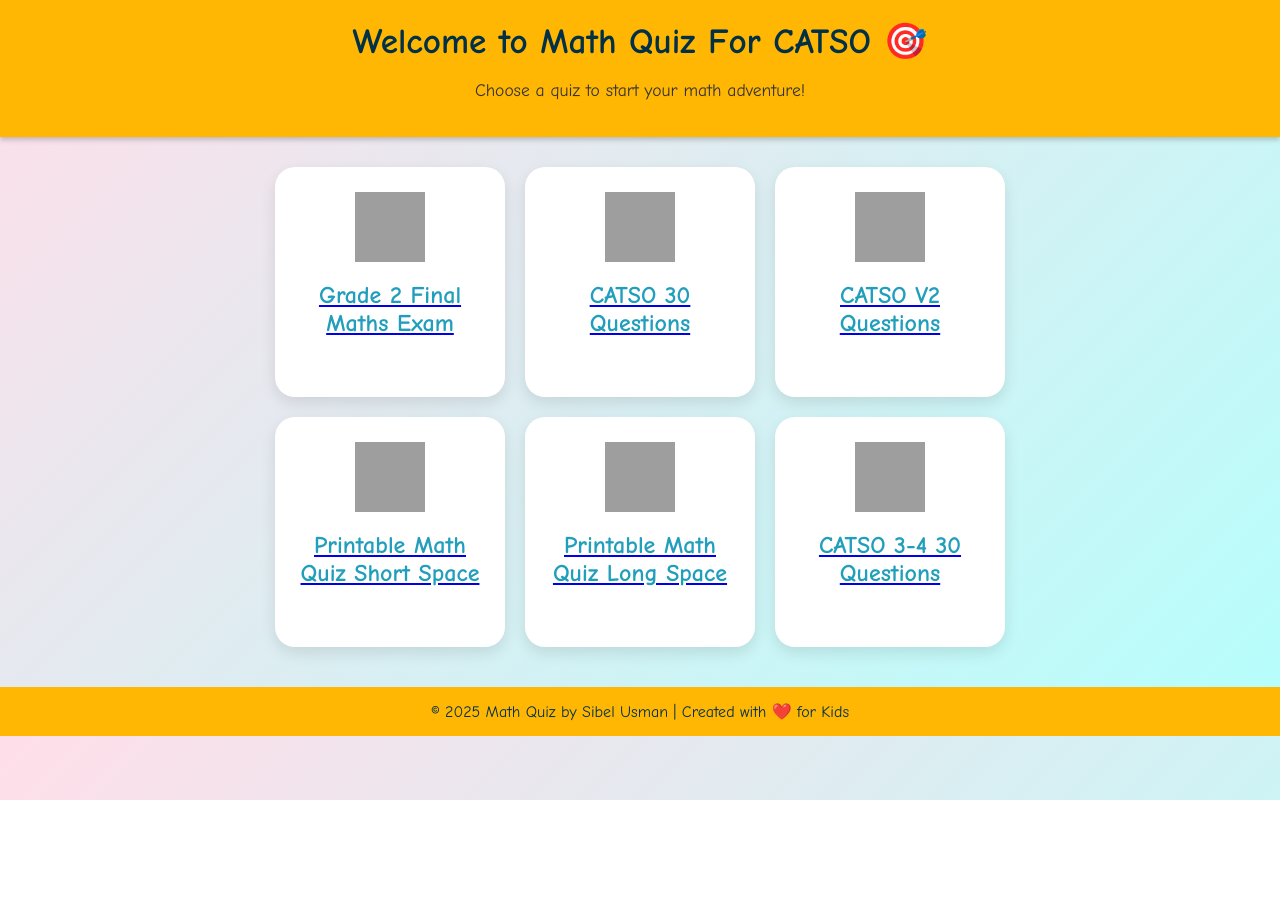
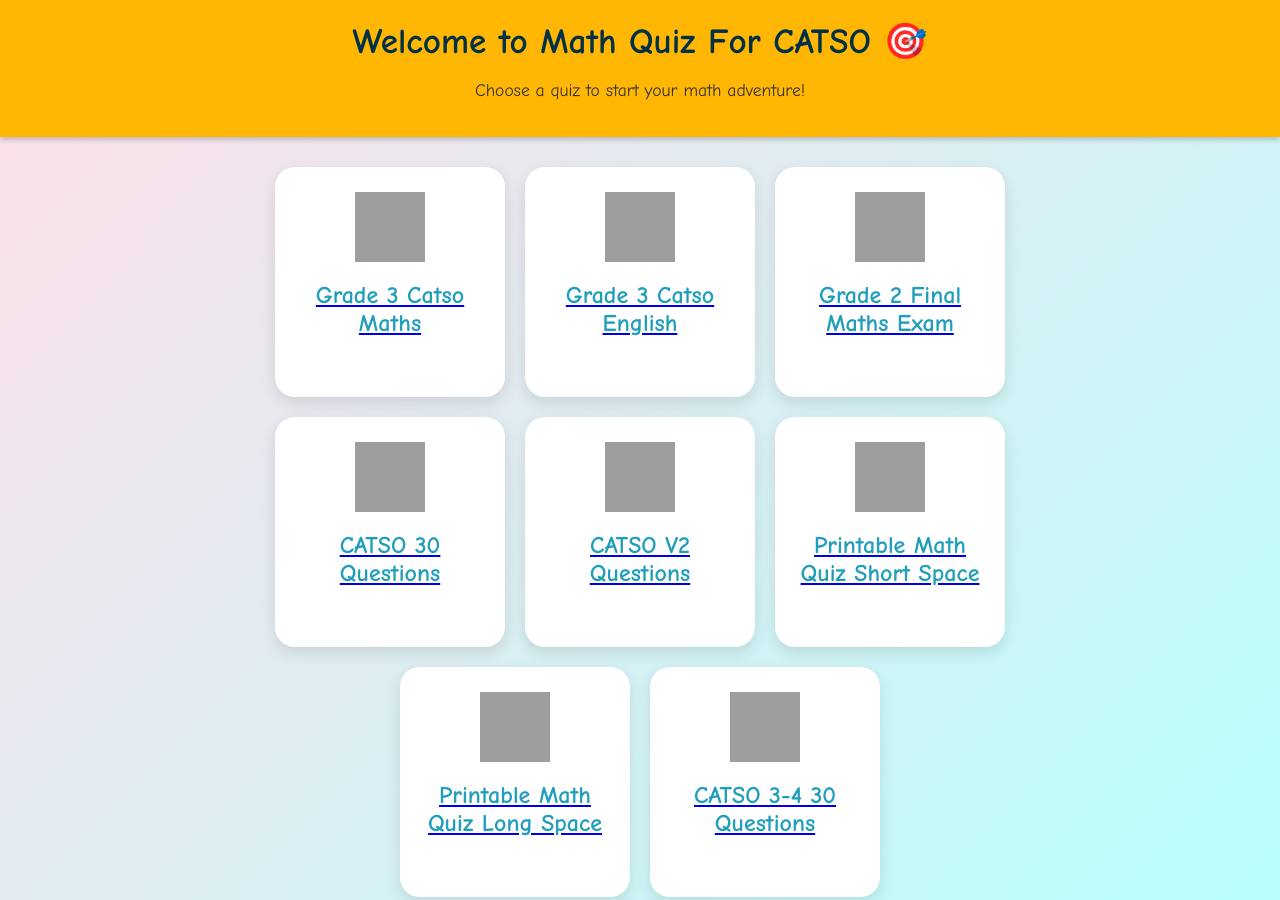
Before and after one commit to uxmanz/CATSOQuiz, a plain HTML site: page index.html in a window 1280 px wide. Shown: the top 900 px of the page. Before the commit the page ends 800 px from the top, so only its background shows below. Drawn offline with Linux system fonts and the light colour scheme; grey boxes are pictures that could not be loaded.

Commit message:
Update quiz links and add new quiz options

```diff
--- a/index.html
+++ b/index.html
@@ -80,11 +80,21 @@
 
 <div class="quiz-container">
 
-     <a href="Sibel_Maths_FInal_Examv2.html" class="quiz-card">
+ <a href="SibelCatsoEng3Class200q.html" class="quiz-card">
+    <img src="https://img.icons8.com/color/96/plus--v1.png" alt="Grade 2 Final Maths Exam">
+    <h2>Grade 3 Catso Maths</h2>
+  </a>
+
+  <a href="SibelCatsoMaths3Class200q.html" class="quiz-card">
+    <img src="https://img.icons8.com/color/96/plus--v1.png" alt="Grade 2 Final Maths Exam">
+    <h2>Grade 3 Catso English</h2>
+  </a>
+
+
+   <a href="Sibel_Maths_FInal_Examv2.html" class="quiz-card">
     <img src="https://img.icons8.com/color/96/plus--v1.png" alt="Grade 2 Final Maths Exam">
     <h2>Grade 2 Final Maths Exam</h2>
   </a>
-
 
   <a href="SibelCatso.html" class="quiz-card">
     <img src="https://img.icons8.com/color/96/plus--v1.png" alt="CATSO Grade 1-2 30 Questions">
```
